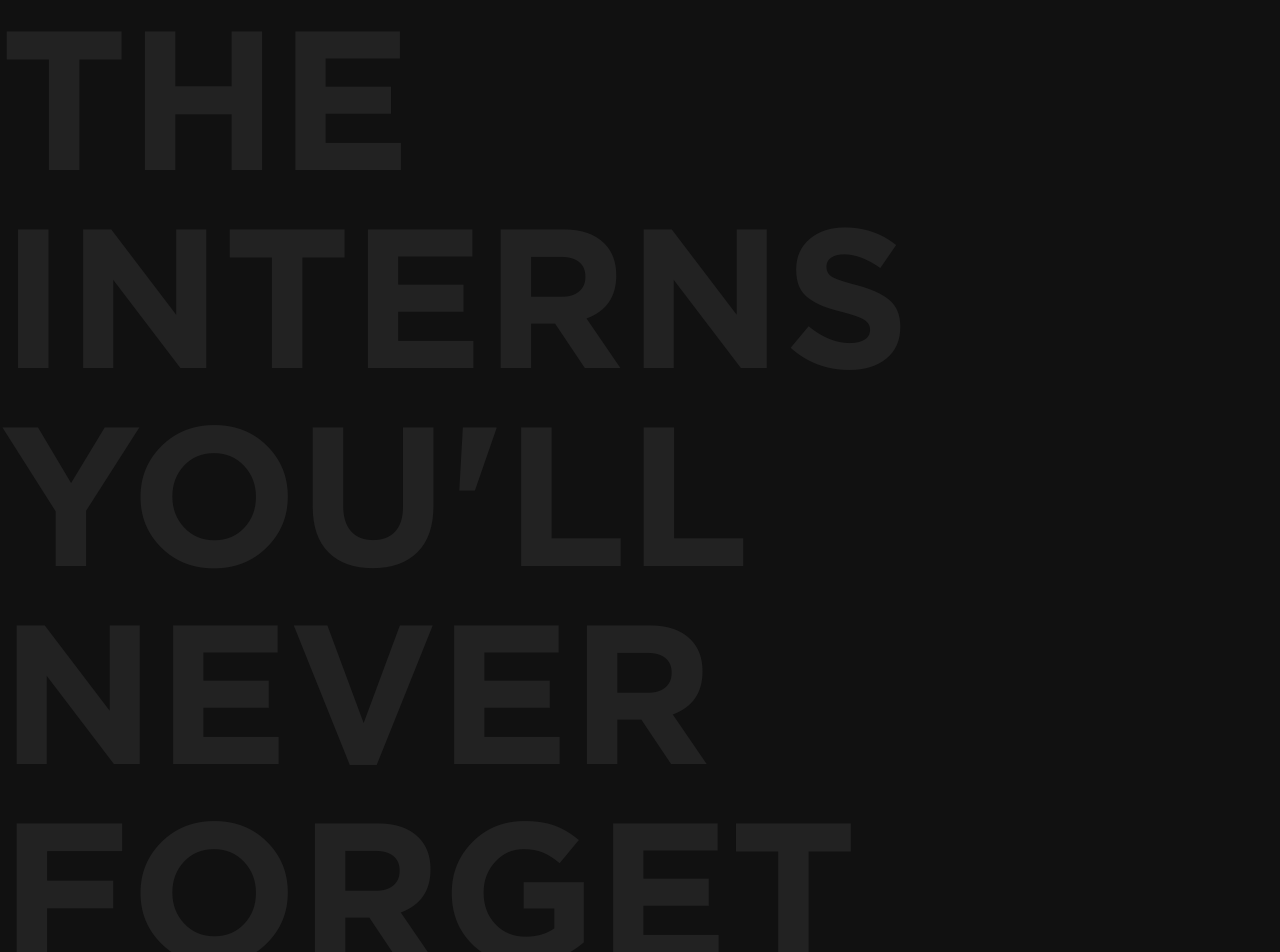
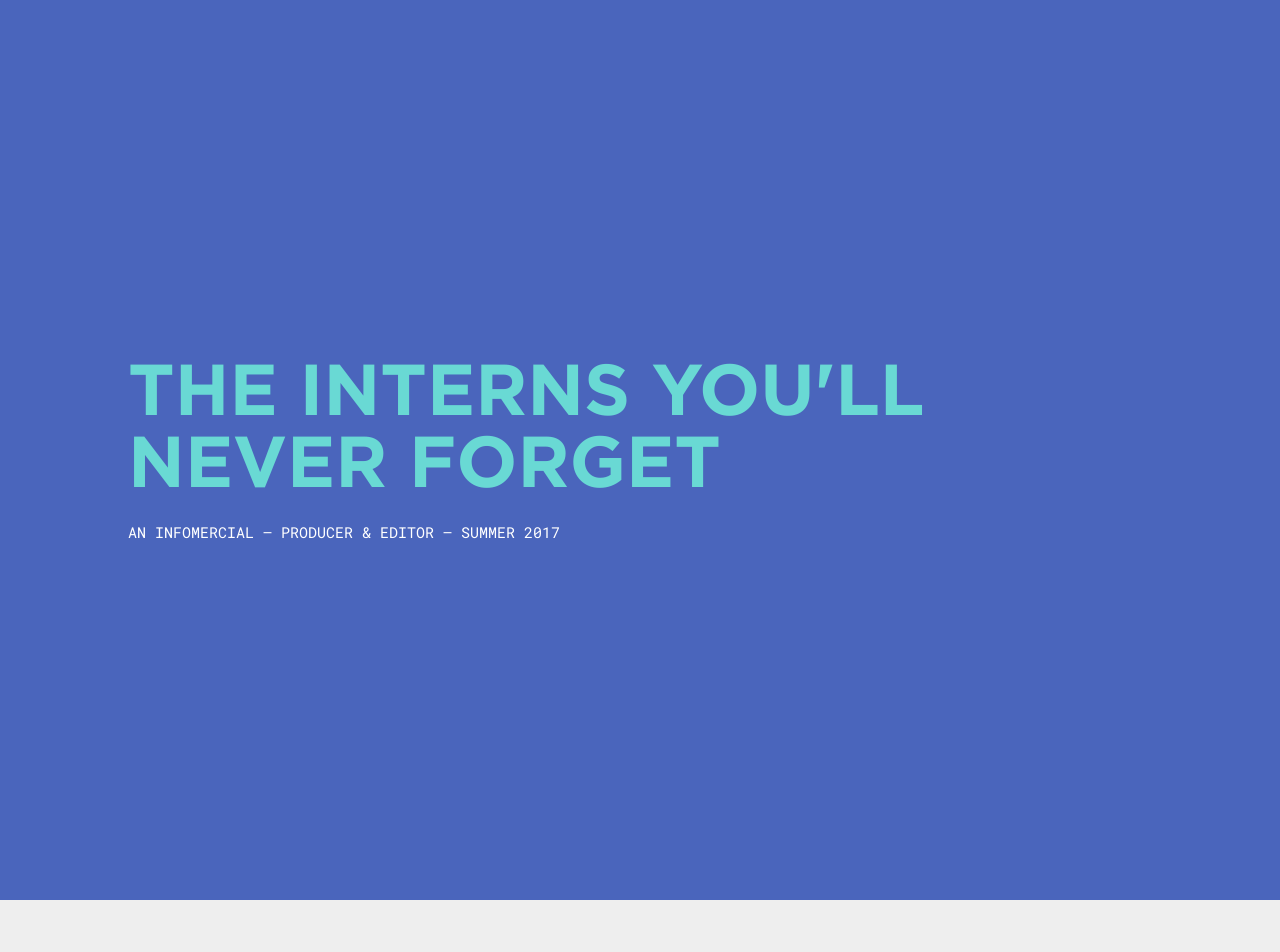
Before and after one commit to heidarianw/EricStern, a Jekyll site: the page built from _work/the-interns-youll-never-forget.markdown, in a window 1280 px wide. Shown: the top 952 px of the page. Built offline with Jekyll 4.4.1, drawn with Linux system fonts in a browser that asks for light colours; nearby versions of some CDN libraries; some web fonts are replaced; some of the changed text lies outside the part shown.

Commit message:
updating project pages

```diff
--- a/_config.yml
+++ b/_config.yml
@@ -31,10 +31,10 @@ defaults:
     permalink: "/work/:title/"
     layout: projects
     general:
-      client:
-      project_year:
-      project_url:
-      cover_image:
+    - project_color: "#222"
+    - project_text_color: "#fff"
+    - project_type: What the project was.
+    - project_details: Role & year
     services:
     - type:
     sections:
--- a/_layouts/projects.html
+++ b/_layouts/projects.html
@@ -3,19 +3,11 @@ layout: default
 class: page
 ---
 
-<section class="project-overview column align-justify-center" style="background: #{{ page.project_color }}">
+<section class="project-overview column align-justify-center" style="background: {{ page.project_color }}">
   <div class="intro">
-    <h1 class="title">{{ page.title }}</h1>
-  </div>
-
-  <div class="info row">
-    <div class="grid-one-half">
-      <h5 class="heading">Project<br>
-      <span>{{ page.project_type }}</span></h5>
-    </div>
-    <div class="grid-one-half">
-        <h5 class="heading">Project Details<br>
-        <span>{{ page.project_details }}</span></h5>
+    <h1 class="title" style="color: {{ page.project_text_color }}">{{ page.title }}</h1>
+    <div class="info">
+      <h4 class="heading">{{ page.project_details }}</h4>
     </div>
   </div>
 </section>
--- a/_sass/_base.scss
+++ b/_sass/_base.scss
@@ -68,7 +68,8 @@ body {
 	min-height: 100vh;
 	display: flex;
 	line-height: 2;
-	font-family: $base-font-stack;
+	font-weight: 400;
+  	font-family: 'Roboto Mono';
 	font-size: $base-font-size;
 	color: $text-color;
 	-webkit-font-smoothing: antialiased;
--- a/_sass/_pages.scss
+++ b/_sass/_pages.scss
@@ -109,20 +109,29 @@
 }
 
 .project-overview .title {
-  font-size: 22vh;
+  font-size: $base-font-size + 60px;
   color: #222;
   font-weight: 600;
   text-transform: uppercase;
   line-height: 1;
 }
 
+.project-overview .intro {
+  width: $full - 20%;
+  margin: 0 auto;
+}
+
 .project-overview .heading {
   color: $light-color;
   font-weight: 600;
+  font-family: 'Roboto Mono';
   text-transform: uppercase;
-  font-size: $base-font-size;
+  font-weight: 400;
+  font-size: $base-font-size + 3px;
 
   span {
-    font-size: $base-font-size + 8px;
+    font-size: $base-font-size + 3px;
   }
 }
+
+@import url('https://fonts.googleapis.com/css?family=Roboto+Mono');
--- a/_work/the-interns-youll-never-forget.markdown
+++ b/_work/the-interns-youll-never-forget.markdown
@@ -1,7 +1,10 @@
 ---
-title: The Interns You'll Never Forget
+title: The Interns You'll<br> Never Forget
 date: 2017-10-20 07:51:00 Z
 position: 3
+project_color: "#4a65bc"
+project_text_color: "#69d9d4"
+project_details: An Infomercial – Producer & Editor – Summer 2017
 sections:
 - type: text
   body: |-
```
Also changed, not shown: other parts of _work/the-interns-youll-never-forget.markdown (+0 -3 lines).
